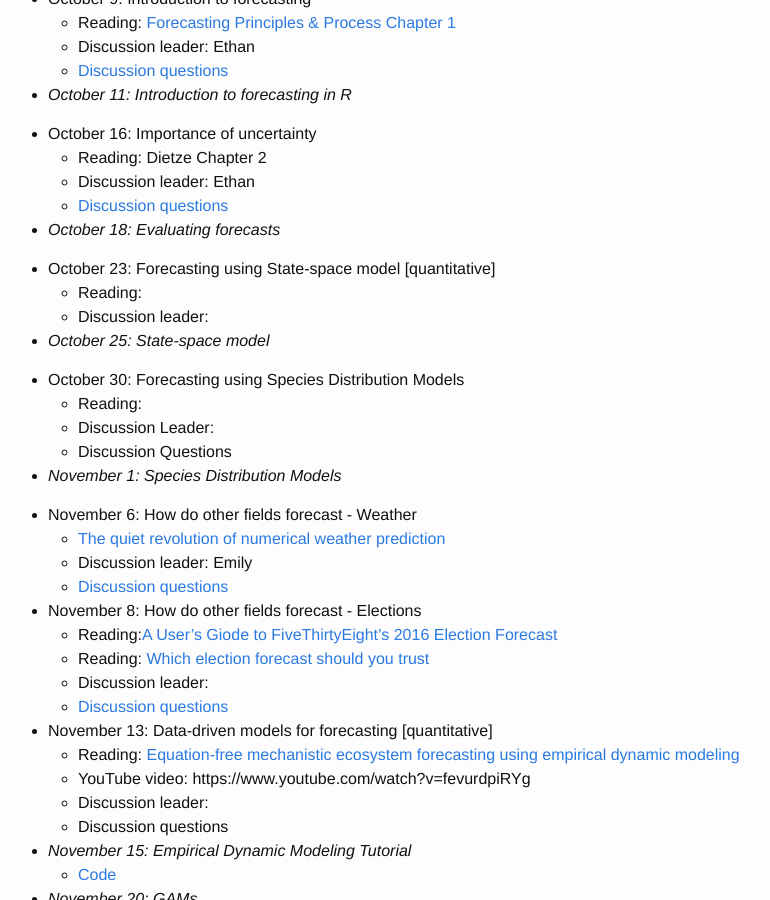
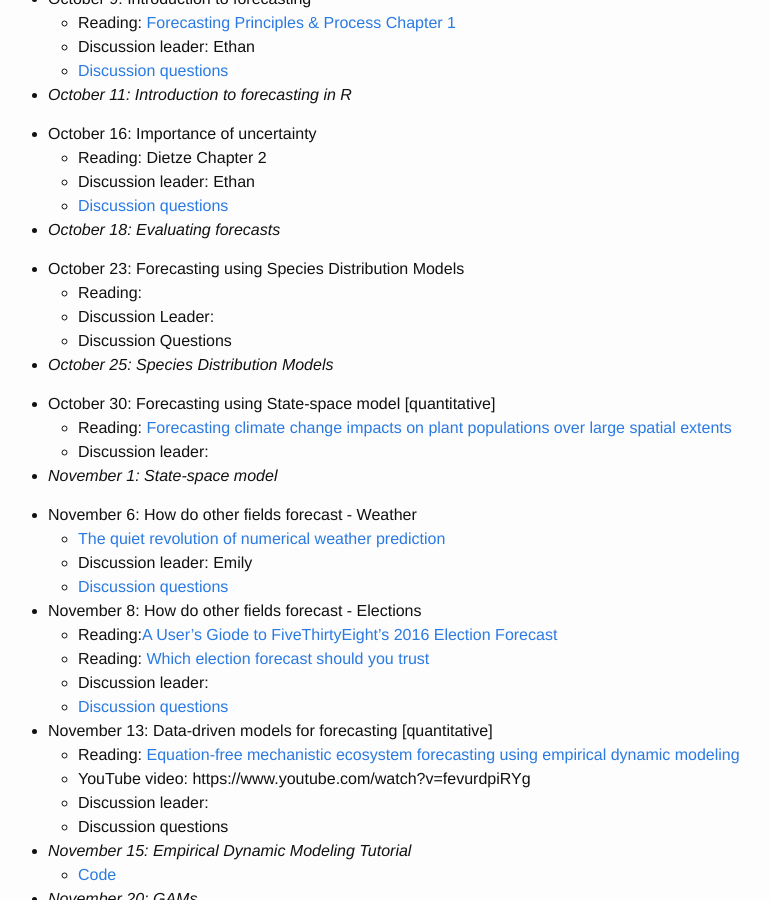
Before and after one commit to weecology/forecasting-dynamics-course, a Jekyll site: the page built from schedule.md, in a window 1280 px wide and 900 px high, scrolled down 1452 px. Shown: the whole window, without its empty margins (252-1022 px from the left). Built offline with Jekyll 4.4.1, drawn with Linux system fonts in a browser that asks for light colours.

Commit message:
Reorder SDM & state space, add state space paper

```diff
--- a/schedule.md
+++ b/schedule.md
@@ -76,18 +76,18 @@ Activity days when laptops are required are noted in italics. Discussion leaders
 
 * *October 18: Evaluating forecasts*
 
-* October 23:  Forecasting using State-space model [quantitative]
-    * Reading:
-    * Discussion leader:
-
-* *October 25: State-space model*
-
-* October 30: Forecasting using Species Distribution Models
+* October 23:  Forecasting using Species Distribution Models
     * Reading:
     * Discussion Leader:
     * Discussion Questions
 
-* *November 1:  Species Distribution Models*
+* *October 25: Species Distribution Models*
+
+* October 30: Forecasting using State-space model [quantitative]
+    * Reading: [Forecasting climate change impacts on plant populations over large spatial extents](https://doi.org/10.1002/ecs2.1525)
+    * Discussion leader:
+
+* *November 1:  State-space model*
 
 * November 6: How do other fields forecast - Weather
     * [The quiet revolution of numerical weather prediction](https://doi.org/10.1038/nature14956)
```
